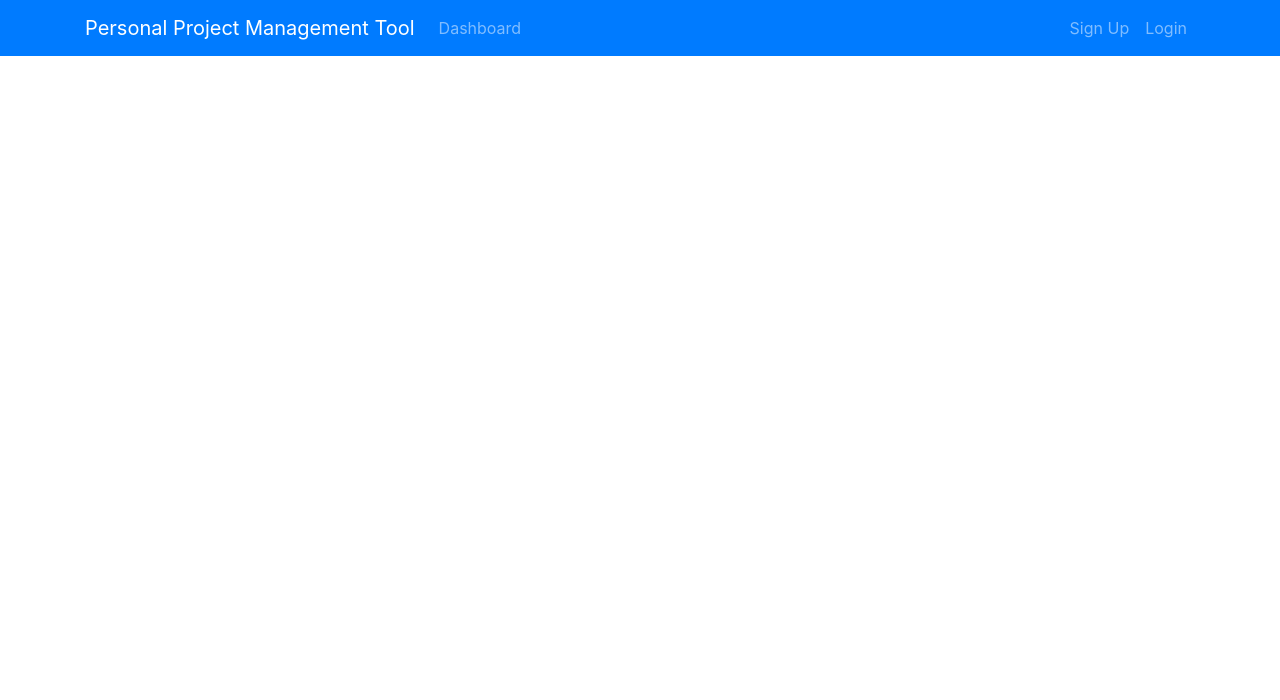
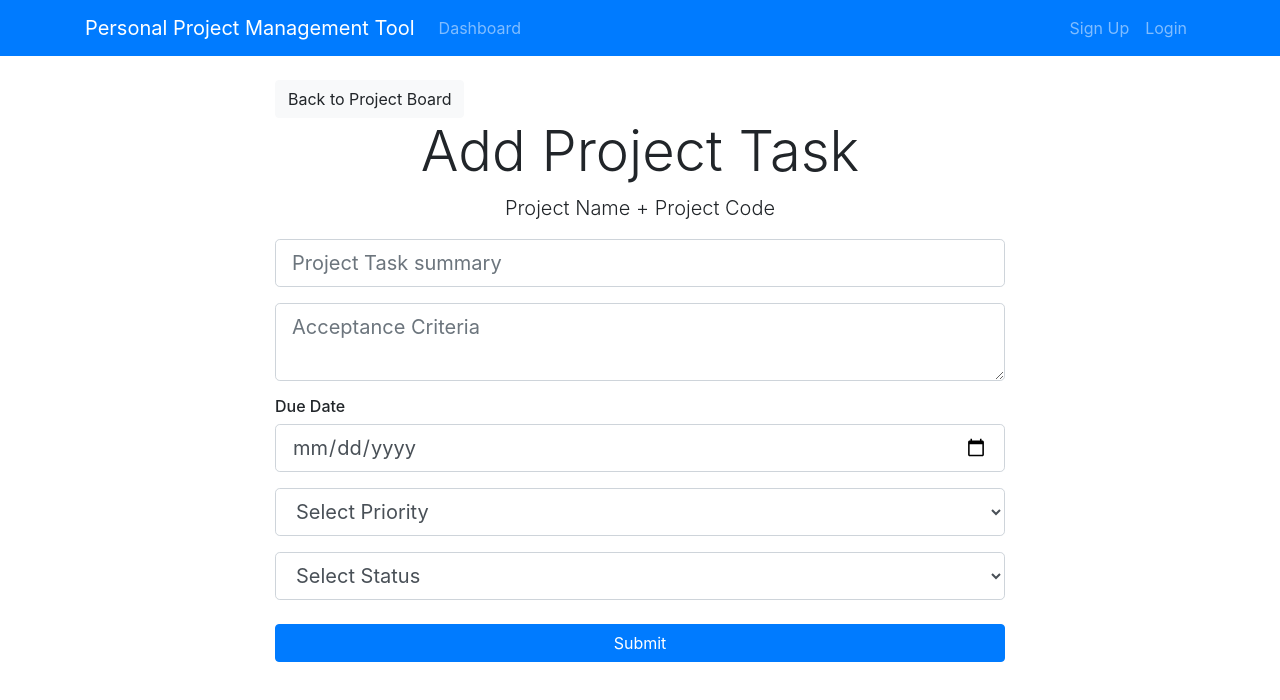
Before and after one commit to AndreeaNenciuCrasi/project-management-tool-react, a React (Create React App) app: page /addProjectTask/1 in a window 1280 px wide. Shown: the top 700 px of the page. Built offline with nearby package versions, Linux system fonts and the light colour scheme.

Commit message:
Creates  add project task design and routes

```diff
--- a/src/App.js
+++ b/src/App.js
@@ -8,6 +8,7 @@ import { Provider } from "react-redux";
 import store from "./store";
 import UpdateProject from "./components/Project/UpdateProject";
 import ProjectBoard from "./components/ProjectBoard/ProjectBoard";
+import AddProjectTask from "./components/ProjectBoard/ProjectTasks/AddProjectTask";
 
 function App() {
   return (
@@ -17,8 +18,9 @@ function App() {
           <Header />
           <Route exact path="/dashboard" component={Dashboard} />
           <Route exact path="/addProject" component={AddProject} />
-          <Route exact path="/updateProject/:id" component={UpdateProject} />
+          <Route exact path="/updateProject/:id" component={UpdateProject}/>
           <Route exact path="/projectBoard/:id" component={ProjectBoard} />
+          <Route exact path="/addProjectTask/:id" component={AddProjectTask}/>
         </div>
       </Router>
     </Provider>
--- a/src/actions/projectActions.js
+++ b/src/actions/projectActions.js
@@ -3,7 +3,7 @@ import { GET_ERRORS, GET_PROJECTS, GET_PROJECT, DELETE_PROJECT } from "./types";
 
 export const createProject = (project, history) => async (dispatch) => {
   try {
-    const res = await axios.post("/api/project/", project);
+    await axios.post("/api/project/", project);
     history.push("/dashboard");
     dispatch({
       type: GET_ERRORS,
--- a/src/components/ProjectBoard/ProjectTasks/AddProjectTask.js
+++ b/src/components/ProjectBoard/ProjectTasks/AddProjectTask.js
@@ -0,0 +1,55 @@
+import React, { Component } from 'react'
+import { Link } from 'react-router-dom';
+
+ class AddProjectTask extends Component {
+     render() {
+         const { id } = this.props.match.params;
+        return (
+            <div className="add-PBI">
+            <div className="container">
+            <div className="row">
+                <div className="col-md-8 m-auto">
+                    <Link to={`/projectBoard/${id}`} className="btn btn-light">
+                        Back to Project Board
+                    </Link>
+                    <h4 className="display-4 text-center">Add Project Task</h4>
+                    <p className="lead text-center">Project Name + Project Code</p>
+                    <form>
+                        <div className="form-group">
+                            <input type="text" className="form-control form-control-lg" name="summary" placeholder="Project Task summary"/>
+                        </div>
+                        <div className="form-group">
+                            <textarea className="form-control form-control-lg" placeholder="Acceptance Criteria" name="acceptanceCriteria"></textarea>
+                        </div>
+                        <h6>Due Date</h6>
+                        <div className="form-group">
+                            <input type="date" className="form-control form-control-lg" name="dueDate"/>
+                        </div>
+                        <div className="form-group">
+                            <select className="form-control form-control-lg" name="priority">
+                                <option value="{0}">Select Priority</option>
+                                <option value="{1}">High</option>
+                                <option value="{2}">Medium</option>
+                                <option value="{3}">Low</option>
+                            </select>
+                        </div>
+
+                        <div className="form-group">
+                            <select className="form-control form-control-lg" name="status">
+                                <option value="">Select Status</option>
+                                <option value="TO_DO">TO DO</option>
+                                <option value="IN_PROGRESS">IN PROGRESS</option>
+                                <option value="DONE">DONE</option>
+                            </select>
+                        </div>
+
+                        <input type="submit" className="btn btn-primary btn-block mt-4"/>
+                    </form>
+                </div>
+            </div>
+        </div>
+    </div>
+        )
+    }
+}
+export default AddProjectTask;
```
